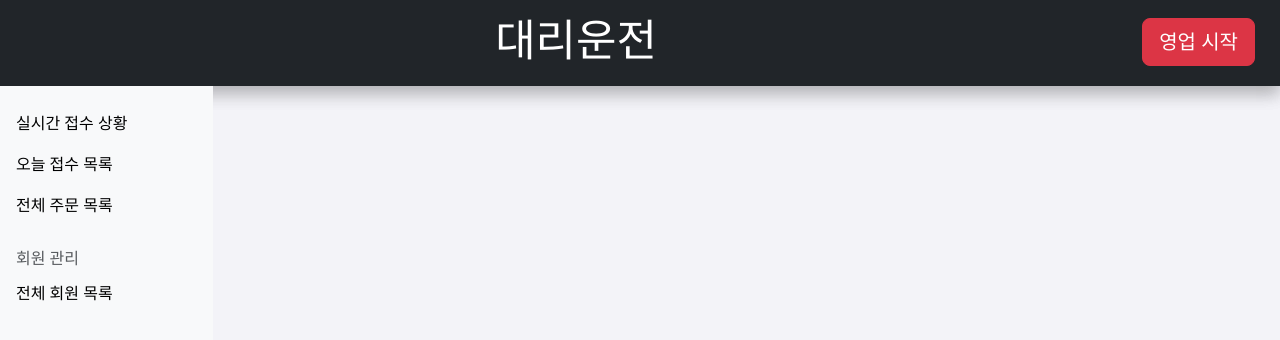
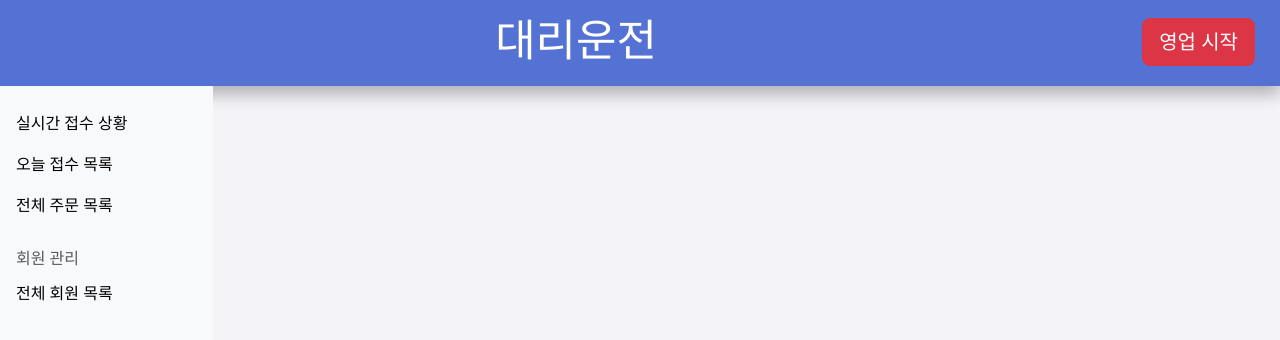
Before and after one commit to ryu-hyus/call_driver_project, a Django app: page /center/offmain/ in a window 1280 px wide. Shown: the top 340 px of the page. Run offline with Django 4.2, Linux system fonts and the light colour scheme.

Commit message:
design_color

```diff
--- a/calldriverapp/templates/center/layout/base.html
+++ b/calldriverapp/templates/center/layout/base.html
@@ -154,8 +154,8 @@
 
 <body onload="init()">
 
-  <header class="bg-dark shadow">
-    <div class="bg-dark flex shadow">
+  <header class="shadow" style="background-color: #5472d3;">
+    <div class="flex shadow">
       <div>
 
       </div>
--- a/calldriverapp/templates/center/offmain.html
+++ b/calldriverapp/templates/center/offmain.html
@@ -160,8 +160,8 @@
 
 
 <body onload="init()">
-  <header class="bg-dark shadow">
-    <div class="flex bg-dark shadow">
+  <header class="shadow">
+    <div class="flex shadow" style="background-color: #5472d3;">
       <div>
 
       </div>
```
